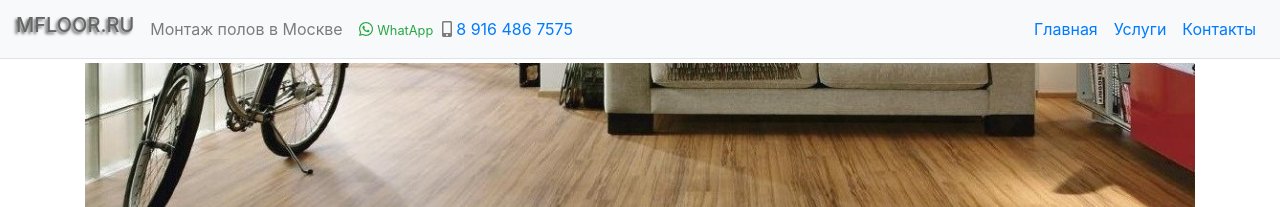
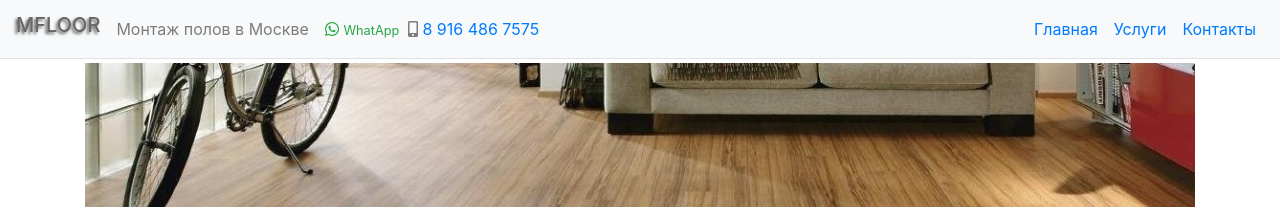
Before and after one commit to nskforward/MFloor, a Jekyll site: the page built from index.html, in a window 1280 px wide. Shown: the top 207 px of the page. Built offline with Jekyll 4.4.1, drawn with Linux system fonts in a browser that asks for light colours.

Commit message:
menu css

```diff
--- a/_includes/navigation.html
+++ b/_includes/navigation.html
@@ -6,7 +6,7 @@
 </style>
 <nav class="navbar navbar-expand-lg navbar-light bg-light border-bottom mb-1">
     <a class="navbar-brand" href="/">
-        <h5 class="brand-effect" style="">MFLOOR.RU</h5>
+        <h5 class="brand-effect" style="">MFLOOR</h5>
       </a>
     <span class="navbar-text">Монтаж полов в Москве</span>
     <button class="navbar-toggler" type="button" data-toggle="collapse" data-target="#navbarSupportedContent" aria-controls="navbarSupportedContent" aria-expanded="false" aria-label="Toggle navigation">
```
